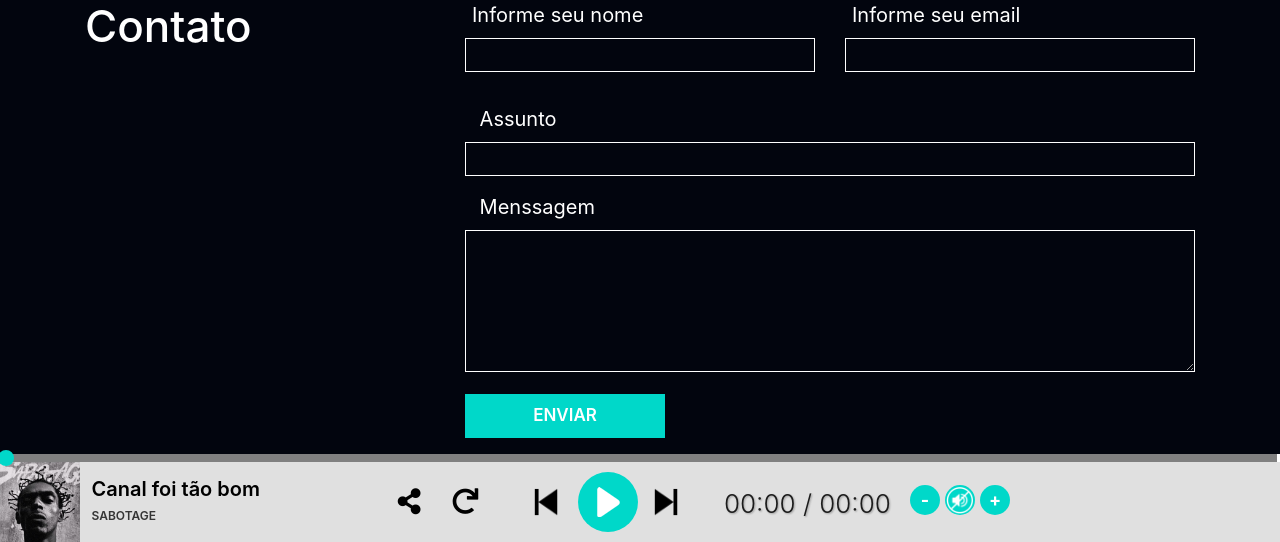
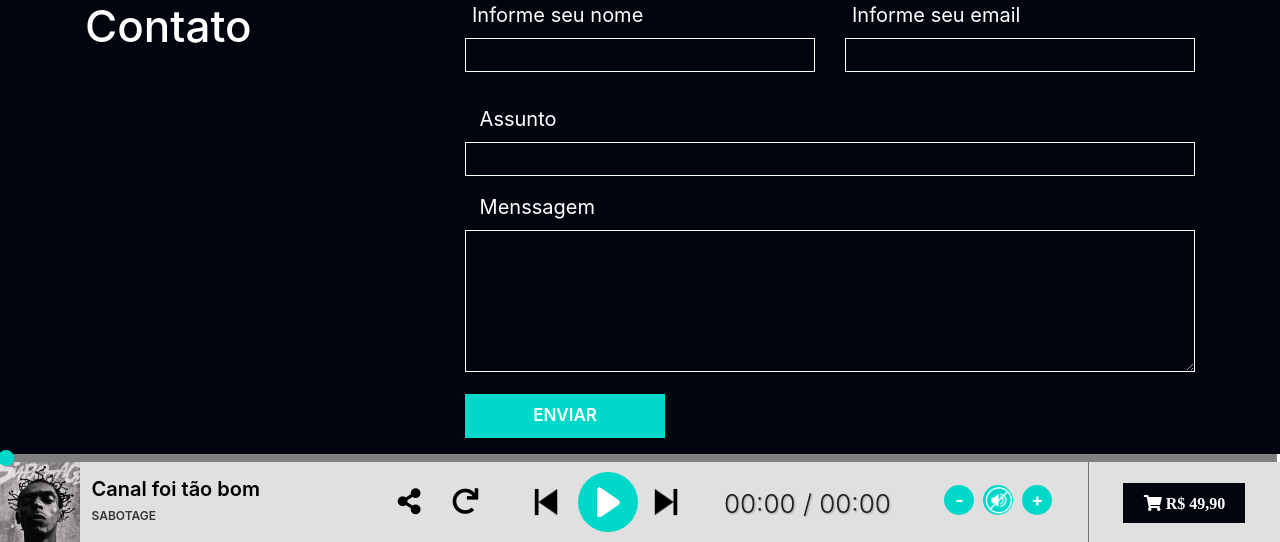
Before and after one commit to SidSan97/music-player, a PHP site: page / in a window 1280 px wide. Shown: the part 1966-2508 px from the top of the page. Run offline with PHP 8.4, Linux system fonts and the light colour scheme; some libraries are stand-ins or nearby versions; some web fonts are replaced.

Commit message:
Alteração do painel de musica

```diff
--- a/css/index.css
+++ b/css/index.css
@@ -518,7 +518,7 @@ body
 
 #volume
 {
-    width: 8%;
+    width: 14%;
     display: flex;
     justify-content: center;
     padding-top: 23px;
@@ -615,27 +615,6 @@ body
     color: #fff;
 }
 
-.btn_pause
-{
-    width: 60px;
-    height: 60px;
-    border-radius: 60px;
-    -moz-border-radius: 60px;
-    -webkit-border-radius: 60px;
-    background-color: #00d8c9;
-    border: none;
-    padding: 1px;
-    margin-top: 8px;
-    margin-right: 2%;
-    display: none;
-}
-
-.btn_pause i
-{
-    font-size: 25px;
-    color: #fff;
-}
-
 .pass-song
 {
     margin-top: 25px;
@@ -664,3 +643,27 @@ body
 .btn:hover {
   opacity: 1;
 }
+
+#divBtnBuy
+{
+    width: 15%;
+    display: flex;
+    justify-content: center;
+    padding-top: 21px;
+    border-left: rgba(84, 84, 85, 0.767) 1px solid;
+}
+
+.btnBuyPainel
+{
+    background-color: #02050e;
+    color: white;
+    border: 2px solid #02050e;
+    height: 40px;
+    width: 122px;
+    font-weight: bolder;
+}
+
+.btnBuyPainel:hover
+{
+    border-color: #00d8c9;
+}
--- a/index.php
+++ b/index.php
@@ -334,6 +334,10 @@
 			<button id="volumeIcon" onclick="mute()"><img src="Mute.png" width="90%"></button>
 			<button id="increase" class="btnVol" onclick="increaseVolume()">+</button>
           </div>
+
+          <div id="divBtnBuy">
+            <button class="btnBuyPainel"> <i class="fas fa-shopping-cart"> R$ 49,90</i></button>
+          </div>
     </div>
 
     <script src="src/howler.core.js"></script>
```
